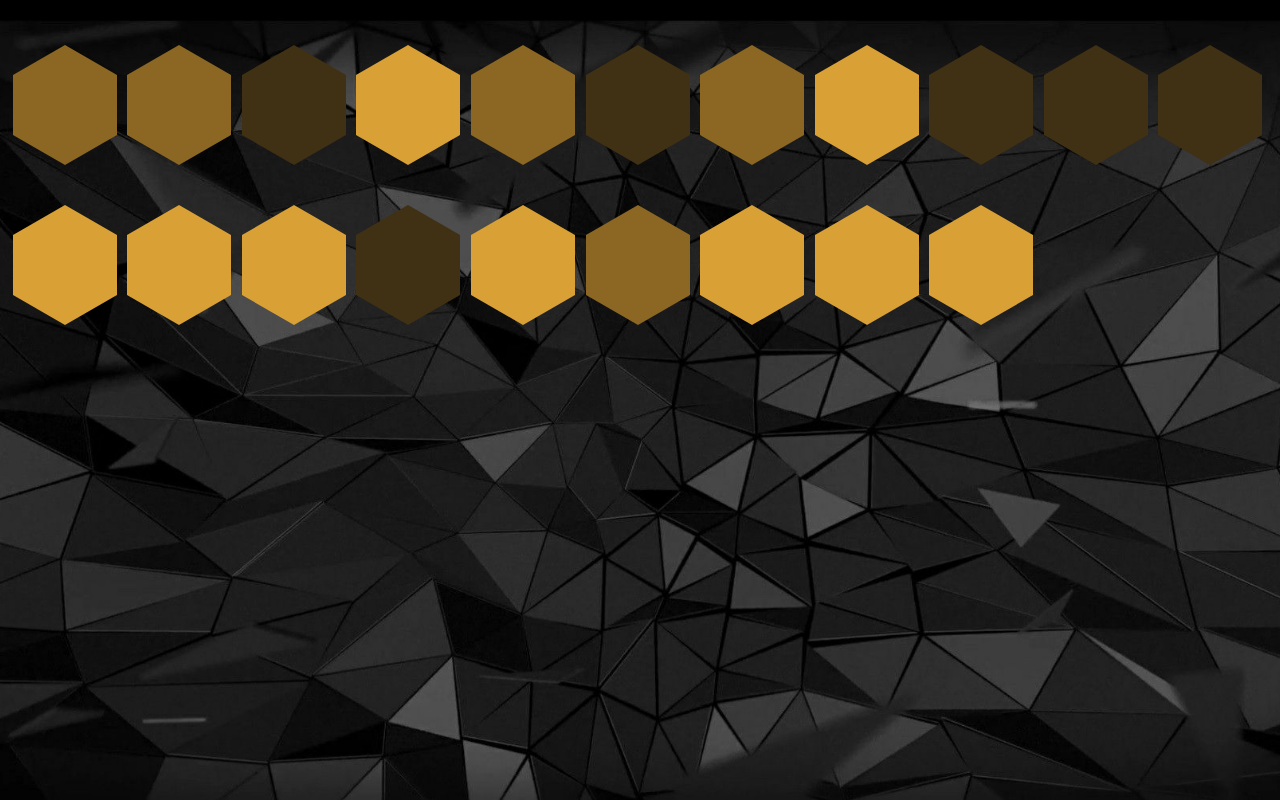
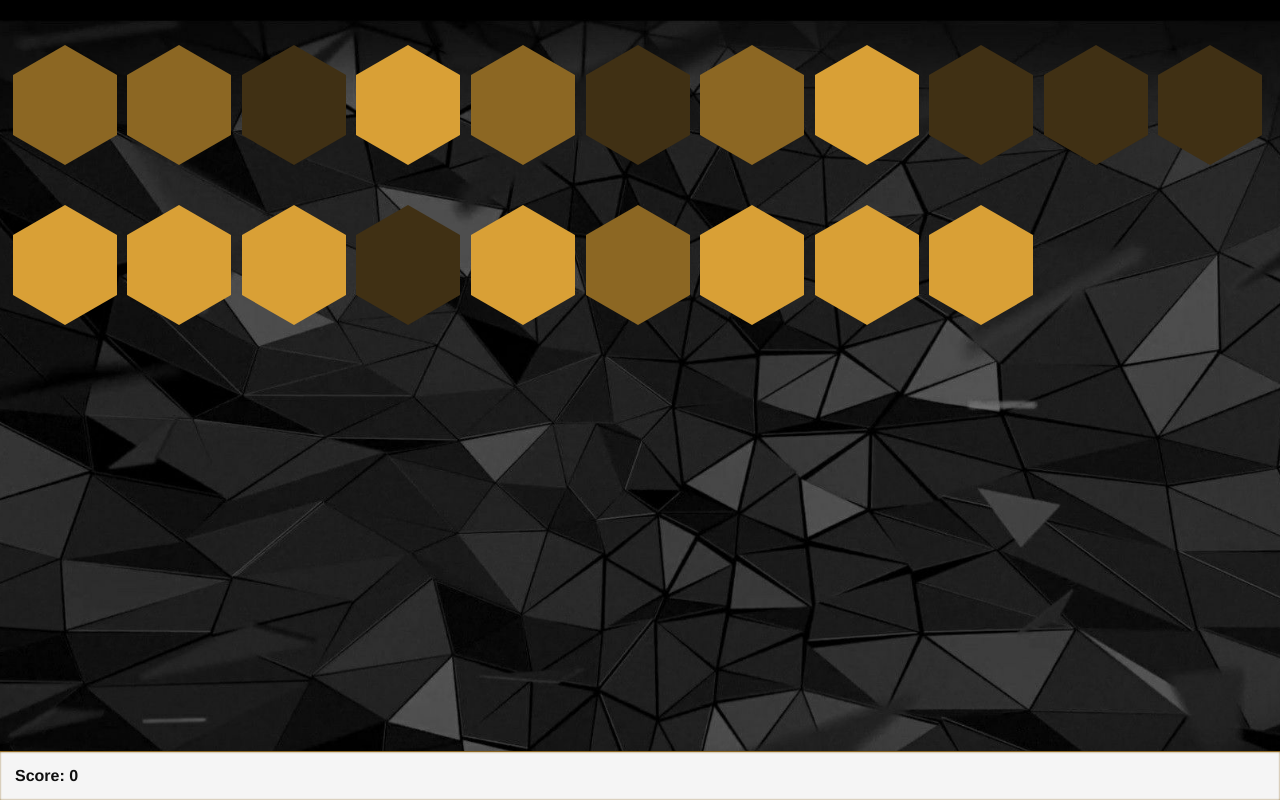
Before and after one commit to Matej-ch/Hexagons, a Vue app: page / in a window 1280 px wide. Built offline with nearby package versions, Linux system fonts and the light colour scheme.

Commit message:
game logic added

```diff
--- a/src/App.vue
+++ b/src/App.vue
@@ -4,6 +4,7 @@
       <Hexagon v-for="hexagon in hexagons" :key="hexagon.id" :parentData="hexagon" @selected="selected"/>
     </div>
 
+    <div class="score">Score: {{score}}</div>
   </div>
 </template>
 
@@ -24,13 +25,24 @@ export default {
       colors: ['h-color2','h-color1','h-color3']
     }
   },
+  computed: {
+    score() {
+      return this.$store.state.score;
+    },
+    first() {
+      return this.$store.state.first_piece;
+    },
+    second() {
+      return this.$store.state.second_piece;
+    },
+  },
   methods: {
     generateHexagons: function (objectCount) {
       let objects = [];
       for (let i = 0; i < objectCount; i++) {
         let tempObj = {
           id:i,
-          value: this.getRandomNumber(1,20),
+          value: this.getRandomNumber(1,5),
           color: this.colors[Math.floor(Math.random() * this.colors.length)]
         };
         objects.push(tempObj);
@@ -44,7 +56,32 @@ export default {
       return Math.floor(Math.random() * (max - min)) + min;
     },
     selected: function (hexagon) {
-      this.$store.dispatch('updateScore',{value: hexagon.value});
+
+      if(!this.first) {
+        this.$store.dispatch('selectHexagon',{hexagon: hexagon,position:1});
+        return;
+      }
+
+      if(!this.second) {
+        this.$store.dispatch('selectHexagon',{hexagon: hexagon,position:2});
+      }
+
+      if(this.first && this.second) {
+        this.checkScore();
+      }
+    },
+    checkScore: function () {
+      if(this.first.value === this.second.value) {
+        this.$store.dispatch('updateScore',{value: this.first.value});
+
+        this.hexagons.splice(this.hexagons.indexOf(this.first), 1);
+        this.hexagons.splice(this.hexagons.indexOf(this.second), 1);
+      }
+      this.resetHexagons();
+    },
+    resetHexagons: function () {
+      this.$store.dispatch('selectHexagon',{hexagon: null,position:1});
+      this.$store.dispatch('selectHexagon',{hexagon: null,position:2});
     }
   }
 }
@@ -77,4 +114,16 @@ export default {
     padding: 15px;
     justify-items: center;
   }
+
+  .score {
+    background-color: whitesmoke;
+    color: #0f0f0f;
+    padding: 15px;
+    position: absolute;
+    bottom: 0;
+    width: 100%;
+    border-top: 1px solid #8C6723;
+    box-shadow: inset 0 0 2px #8C6723;
+    font-weight: bold;
+  }
 </style>
--- a/src/main.js
+++ b/src/main.js
@@ -8,18 +8,28 @@ Vue.use(Vuex)
 
 const store = new Vuex.Store({
   state: {
-    firstPiece: 0,
-    secondPiece: 0,
+    first_piece: null,
+    second_piece: null,
     score: 0,
   },
   mutations: {
     updateScore(state,payload) {
       state.score += payload.value;
+    },
+    selectHexagon(state,payload) {
+      if(payload.position === 1) {
+        state.first_piece = payload.hexagon;
+      } else {
+        state.second_piece = payload.hexagon;
+      }
     }
   },
   actions: {
     updateScore({commit}, payload) {
       commit('updateScore',payload);
+    },
+    selectHexagon({commit}, payload) {
+      commit('selectHexagon',payload);
     }
   }
 })
```
